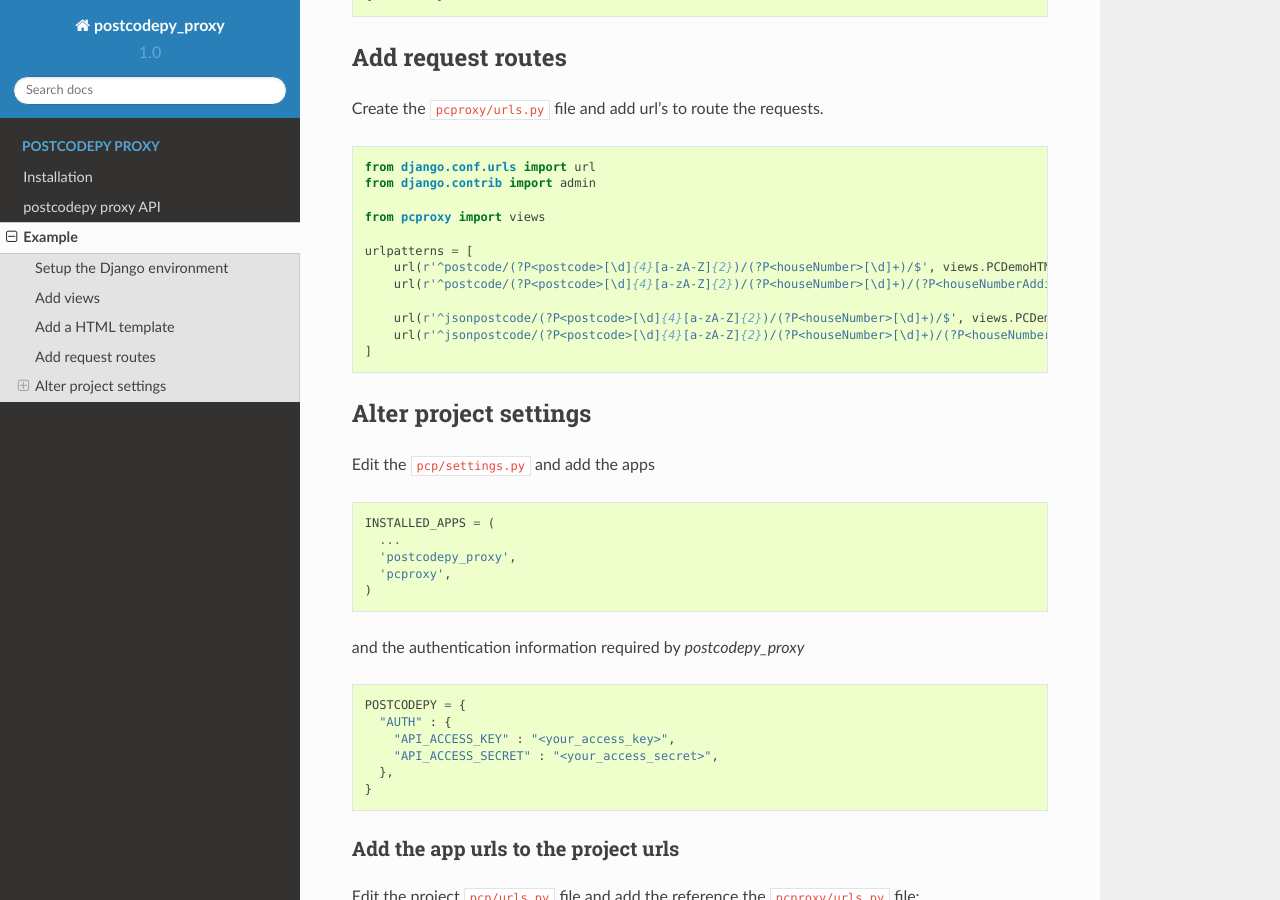
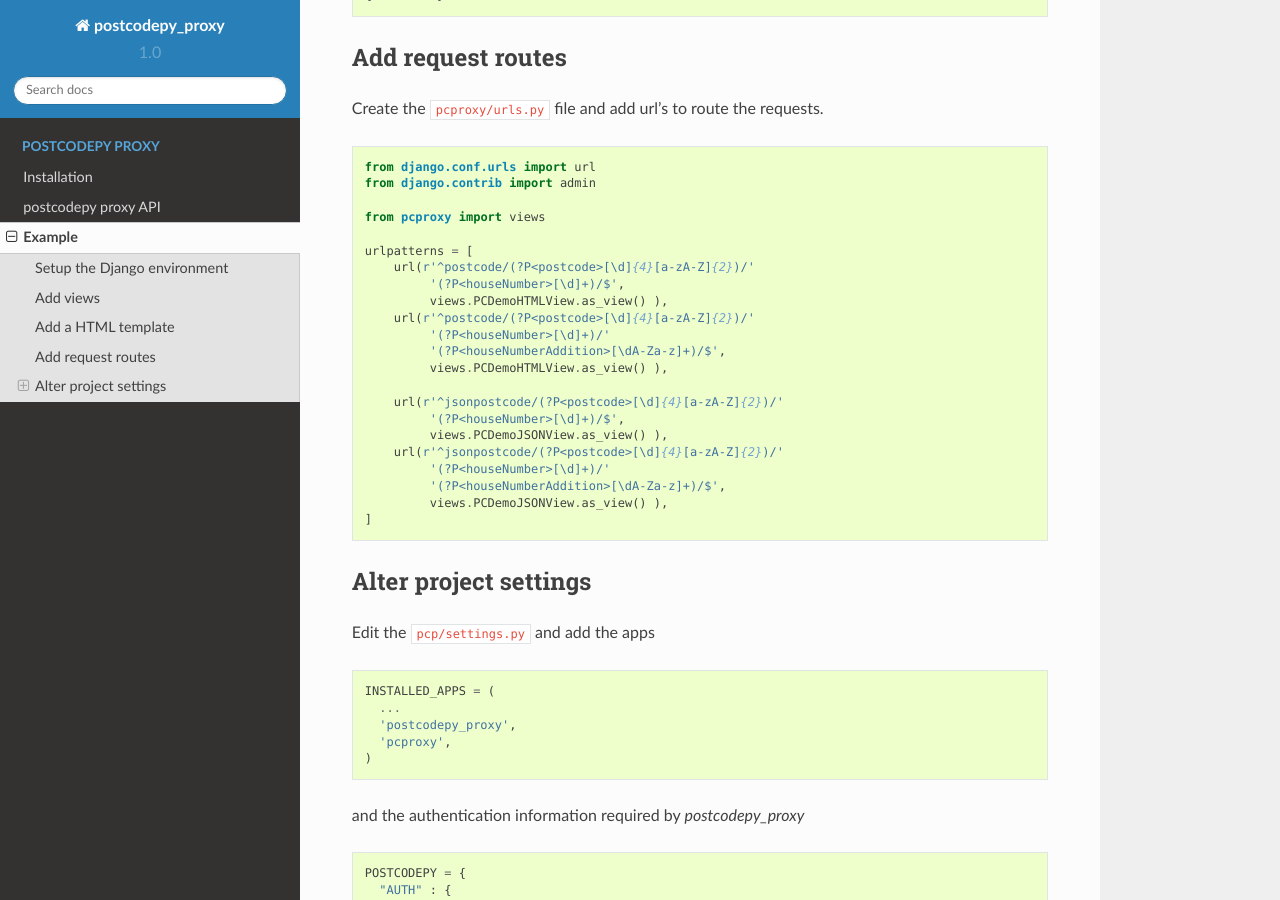
Before and after one commit to hootnot/django-postcodepy-proxy, a Sphinx documentation site: the page built from docs/examples.rst, in a window 1280 px wide and 900 px high, scrolled down 1661 px. Built offline with Sphinx 7.4.7 and the Read the Docs theme 2.0.0, drawn with Linux system fonts in a browser that asks for light colours; some of the changed lines change nothing that is shown.

Commit message:
pep8 urls.py

```diff
--- a/docs/examples.rst
+++ b/docs/examples.rst
@@ -106,11 +106,21 @@
       from pcproxy import views
 
       urlpatterns = [
-          url(r'^postcode/(?P<postcode>[\d]{4}[a-zA-Z]{2})/(?P<houseNumber>[\d]+)/$', views.PCDemoHTMLView.as_view() ),
-          url(r'^postcode/(?P<postcode>[\d]{4}[a-zA-Z]{2})/(?P<houseNumber>[\d]+)/(?P<houseNumberAddition>[\dA-Za-z]+)/$', views.PCDemoHTMLView.as_view() ),
+          url(r'^postcode/(?P<postcode>[\d]{4}[a-zA-Z]{2})/'
+               '(?P<houseNumber>[\d]+)/$',
+               views.PCDemoHTMLView.as_view() ),
+          url(r'^postcode/(?P<postcode>[\d]{4}[a-zA-Z]{2})/'
+               '(?P<houseNumber>[\d]+)/'
+               '(?P<houseNumberAddition>[\dA-Za-z]+)/$',
+               views.PCDemoHTMLView.as_view() ),
 
-          url(r'^jsonpostcode/(?P<postcode>[\d]{4}[a-zA-Z]{2})/(?P<houseNumber>[\d]+)/$', views.PCDemoJSONView.as_view() ),
-          url(r'^jsonpostcode/(?P<postcode>[\d]{4}[a-zA-Z]{2})/(?P<houseNumber>[\d]+)/(?P<houseNumberAddition>[\dA-Za-z]+)/$', views.PCDemoJSONView.as_view() ),
+          url(r'^jsonpostcode/(?P<postcode>[\d]{4}[a-zA-Z]{2})/'
+               '(?P<houseNumber>[\d]+)/$',
+               views.PCDemoJSONView.as_view() ),
+          url(r'^jsonpostcode/(?P<postcode>[\d]{4}[a-zA-Z]{2})/'
+               '(?P<houseNumber>[\d]+)/'
+               '(?P<houseNumberAddition>[\dA-Za-z]+)/$',
+               views.PCDemoJSONView.as_view() ),
       ]
 
 
```
